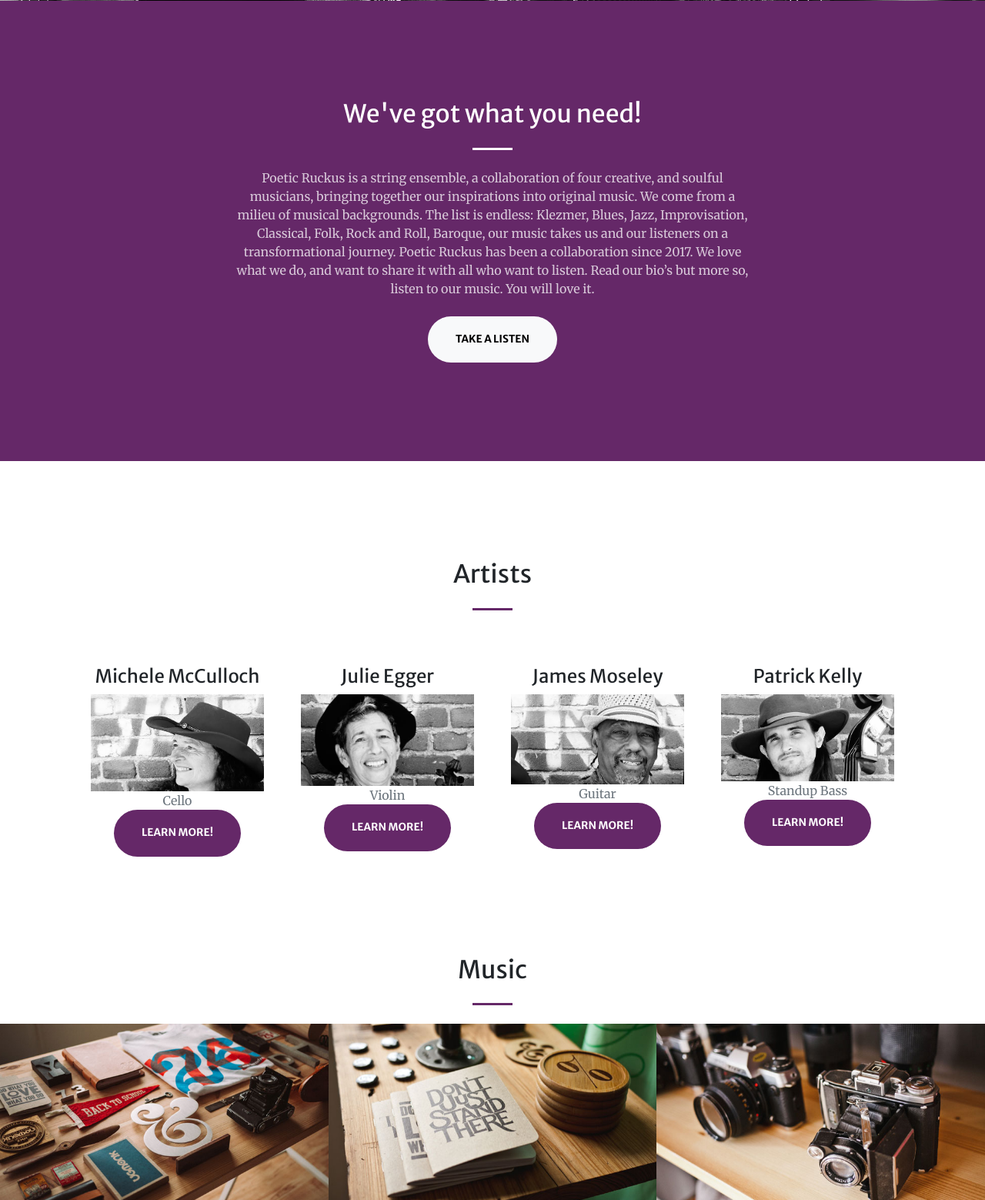
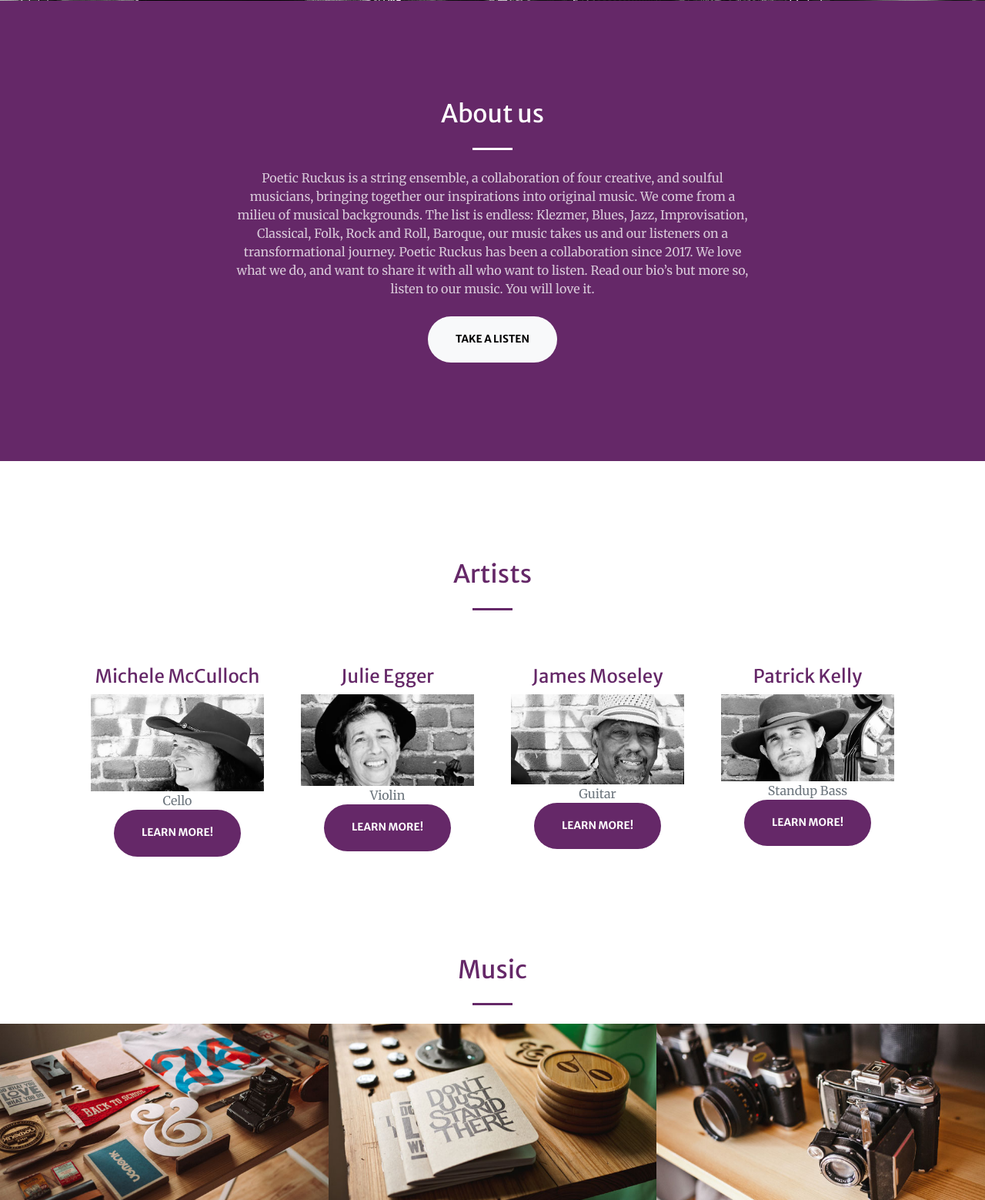
Before and after one commit to fatpat314/fatpat314-Poetic_Rukus_website, a Flask app: page / in a window 1280 px wide. Shown: the part 834-2393 px from the top of the page at 77% size. Run offline with Flask 2, Linux system fonts and the light colour scheme; some libraries are stand-ins or nearby versions.

Commit message:
updated titles and color of titles

```diff
--- a/templates/index.html
+++ b/templates/index.html
@@ -74,7 +74,7 @@
             <div class="container px-4 px-lg-5">
                 <div class="row gx-4 gx-lg-5 justify-content-center">
                     <div class="col-lg-8 text-center">
-                        <h2 class="text-white mt-0">We've got what you need!</h2>
+                        <h2 class="text-white mt-0">About us</h2>
                         <hr class="divider divider-light" />
                         <p class="text-white-75 mb-4">Poetic Ruckus is a string ensemble, a collaboration of four creative, and soulful musicians, bringing together our inspirations into original music.  We come from a milieu of musical backgrounds.   The list is endless:  Klezmer, Blues, Jazz, Improvisation, Classical,  Folk,  Rock and Roll, Baroque, our music takes us and our listeners on a transformational journey.
                             Poetic Ruckus has been a collaboration since 2017. We love what we do, and want to share it with all who want to listen.   Read our bio’s but more so, listen to our music.  You will love it. </p>
@@ -88,13 +88,13 @@
         <section class="page-section" id="services">
             <div class="container px-4 px-lg-5">
                 <!-- change font and color -->
-                <h2 class="text-center mt-0">Artists</h2>
+                <h2 style="color:#652868;" class="text-center mt-0">Artists</h2>
                 <hr style="background-color:#652868" class="divider" />
                 <div class="row gx-4 gx-lg-5">
                     <div class="col-lg-3 col-md-6 text-center">
                         <div class="mt-5">
                             <!-- <div class="mb-2"><i class="bi-gem fs-1 text-primary"></i></div> -->
-                            <h3 class="h4 mb-2">Michele McCulloch</h3>
+                            <h3 style="color:#652868;" class="h4 mb-2">Michele McCulloch</h3>
                             <img class="img-fluid" src="static/assets/img/Michele_rukus.png" alt="..." />
                             <p class="text-muted mb-0">Cello</p>
                             <a style="background-color:#652868" class="btn btn-light btn-xl text-white" href="#michele">Learn More!</a>
@@ -103,7 +103,7 @@
                     <div class="col-lg-3 col-md-6 text-center">
                         <div class="mt-5">
                             <!-- <div class="mb-2"><i class="bi-laptop fs-1 text-primary"></i></div> -->
-                            <h3 class="h4 mb-2">Julie Egger</h3>
+                            <h3 style="color:#652868;" class="h4 mb-2">Julie Egger</h3>
                             <img class="img-fluid" src="static/assets/img/Julie_rukus.png" alt="..." />
                             <p class="text-muted mb-0">Violin</p>
                             <a style="background-color:#652868" class="btn btn-light btn-xl text-white" href="#julie">Learn More!</a>
@@ -112,7 +112,7 @@
                     <div class="col-lg-3 col-md-6 text-center">
                         <div class="mt-5">
                             <!-- <div class="mb-2"><i class="bi-globe fs-1 text-primary"></i></div> -->
-                            <h3 class="h4 mb-2">James Moseley</h3>
+                            <h3 style="color:#652868;" class="h4 mb-2">James Moseley</h3>
                             <img class="img-fluid" src="static/assets/img/James_rukus.png" alt="..." />
                             <p class="text-muted mb-0">Guitar</p>
                             <a style="background-color:#652868" class="btn btn-light btn-xl text-white" href="#james">Learn More!</a>
@@ -121,7 +121,7 @@
                     <div class="col-lg-3 col-md-6 text-center">
                         <div class="mt-5">
                             <!-- <div class="mb-2"><i class="bi-heart fs-1 text-primary"></i></div> -->
-                            <h3 class="h4 mb-2">Patrick Kelly</h3>
+                            <h3 style="color:#652868;" class="h4 mb-2">Patrick Kelly</h3>
                             <img class="img-fluid" src="static/assets/img/Patrick_rukus.png" alt="..." />
                             <p class="text-muted mb-0">Standup Bass</p>
                             <a style="background-color:#652868" class="btn btn-light btn-xl text-white" href="#patrick">Learn More!</a>
@@ -133,7 +133,7 @@
 
         <!-- Portfolio-->
         <div id="portfolio">
-            <h2 class="text-center mt-0">Music</h2>
+            <h2 style="color:#652868" class="text-center mt-0">Music</h2>
             <hr style="background-color:#652868" class="divider" />
             <div class="container-fluid p-0">
                 <div class="row g-0">
```
